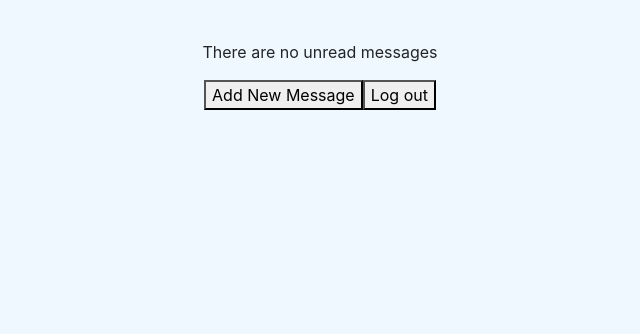
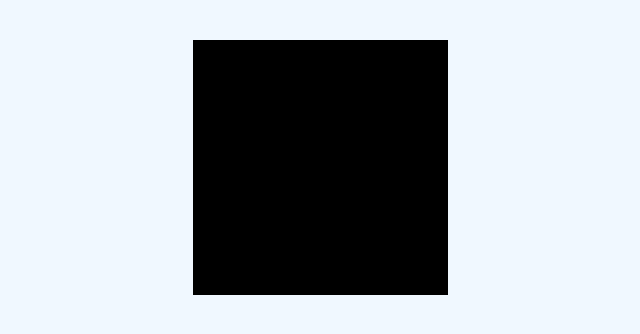
Before and after one commit to Ignacio0104/TrabajoFinalReact, a React (Create React App) app: page / in a window 1280 px wide. Shown: the top 334 px of the page, without its empty margins (320-960 px from the left). Built offline with nearby package versions, Linux system fonts and the light colour scheme.

Commit message:
avances ejercicio 10,11 y 12

```diff
--- a/src/App.js
+++ b/src/App.js
@@ -4,6 +4,7 @@ import TaskListComponent from './components/container/task_list';
 import GreetingStyled from './components/pure/greetingStyled';
 import Father from './components/container/father';
 import OptionalRender from './components/pure/optionalRender';
+import Ejercicio from './Ejercicio10,11y12/Ejercicio';
 
 function App() {
   return (
@@ -32,7 +33,8 @@ function App() {
     {/* Gestión de eventos */}
     {/*<Father></Father>*/}
     {/* <TaskListComponent></TaskListComponent> */}
-    <OptionalRender></OptionalRender>
+    {/*<OptionalRender></OptionalRender>*/}
+    <Ejercicio></Ejercicio>
   </div>
 
   );
--- /dev/null
+++ b/src/Ejercicio10,11y12/Ejercicio.jsx
@@ -0,0 +1,58 @@
+import React , {useState} from 'react'
+
+class RGB{
+    blue;
+    red;
+    green;
+
+    constructor(blue,red,green)
+    {
+        this.blue=blue;
+        this.red=red;
+        this.green=green;
+    }
+}
+
+export default function Ejercicio() {
+
+    const [cambioColor, setCambioColor] = useState(false);
+    let estiloCuadrado = {
+        display:'flex',
+        justifyContent : 'center',
+        backgroundColor: "black",
+        width: "255px",
+        height: "255px"
+    }
+
+    const Cuadrado = (props)=>{
+        let nuevoColor = new RGB(Math.floor(Math.random()*256),Math.floor(Math.random()*256),Math.floor(Math.random()*256));
+        nuevoColor = `rgb(${nuevoColor.red},${nuevoColor.green},${nuevoColor.blue})`
+        if(!cambioColor)
+        {
+            return(
+                <div style={estiloCuadrado} onMouseOver={()=>setCambioColor(true)}></div>
+            )
+        }else{
+            return(
+                <div style={{...estiloCuadrado,backgroundColor : nuevoColor}} onMouseOver={()=>setCambioColor(false)}></div>
+            )
+        }
+
+    }
+
+    function activarCambioColor (bool)
+    {
+        console.log("enTRE");
+        setCambioColor(bool);
+        if(cambioColor)
+        {
+            let nuevoColor = new RGB(Math.floor(Math.random()*256),Math.floor(Math.random()*256),Math.floor(Math.random()*256));
+            estiloCuadrado = {...estiloCuadrado, backgroundColor: nuevoColor}
+        }
+    }
+  return (
+    <div>
+        <Cuadrado></Cuadrado>
+    </div>
+  )
+}
--- a/src/components/pure/optionalRender.jsx
+++ b/src/components/pure/optionalRender.jsx
@@ -1,4 +1,16 @@
 import React, {useState} from 'react'
+
+const loggedStyle = {
+    backgroundColor : "green",
+    color: "white",
+    fontWeight: "bold"
+}
+
+const unloggedStyle = {
+    backgroundColor : "tomato",
+    color: "white",
+    fontWeight: "bold"
+}
 
 export default function OptionalRender() {
 
@@ -8,16 +20,15 @@ export default function OptionalRender() {
     //LOGIN and LOGOUT
     const LoginButton = (props)=>{
         return(
-            <button onClick={props.logInAction}>Log in</button>
+            <button style={props.style} onClick={props.logInAction}>Log in</button>
         )
     }
 
     const LogoutButton = (props)=>{
         return(
-            <button onClick={props.logOutAction}>Log out</button>
+            <button style={props.style} onClick={props.logOutAction}>Log out</button>
         )
     }
-
 
 
     const updateAccess=()=>{
@@ -46,9 +57,9 @@ export default function OptionalRender() {
     }
     if(access)
     {
-        optionalButton= <LogoutButton logOutAction={logOutAction}></LogoutButton>
+        optionalButton= <LogoutButton style={unloggedStyle} logOutAction={logOutAction}></LogoutButton>
     }else{
-        optionalButton=<LoginButton logInAction={logInAction}></LoginButton>
+        optionalButton=<LoginButton style={loggedStyle} logInAction={logInAction}></LoginButton>
     }
   return (
     <div>
```
